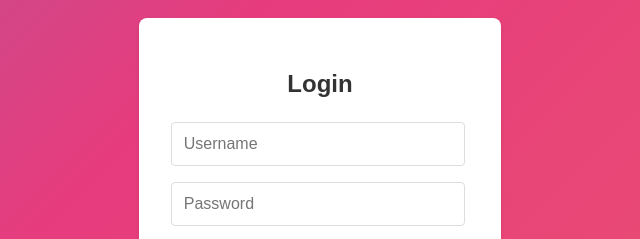
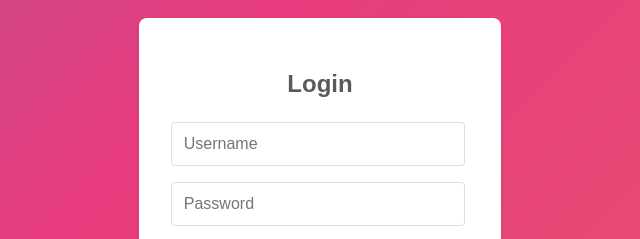
Before and after one commit to Apex-Studio-Codes/Login-Page, a plain HTML site: page index.html in a window 1280 px wide. Shown: the part 167-406 px from the top of the page, 352-992 px from the left. Drawn offline with Linux system fonts and the light colour scheme.

Commit message:
changes made to styles.css

```diff
--- a/styles.css
+++ b/styles.css
@@ -165,3 +165,10 @@ footer {
     background-color: var(--container-bg);
     box-shadow: 0 2px 4px rgba(0, 0, 0, 0.1);
 }
+
+h2{
+    color: rgb(90, 90, 90);
+    font-size: 1.5rem;
+    margin-bottom: 1.5rem;
+    text-align: center;
+}
```
